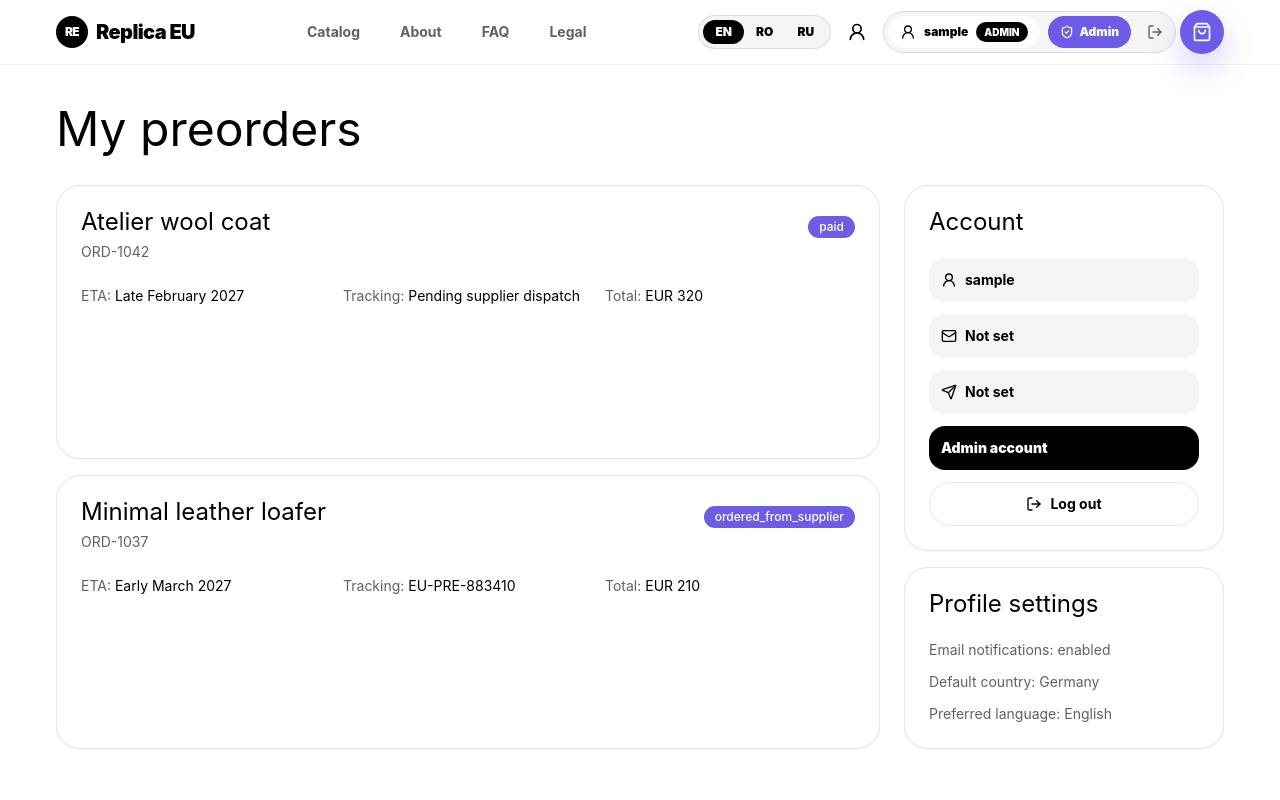
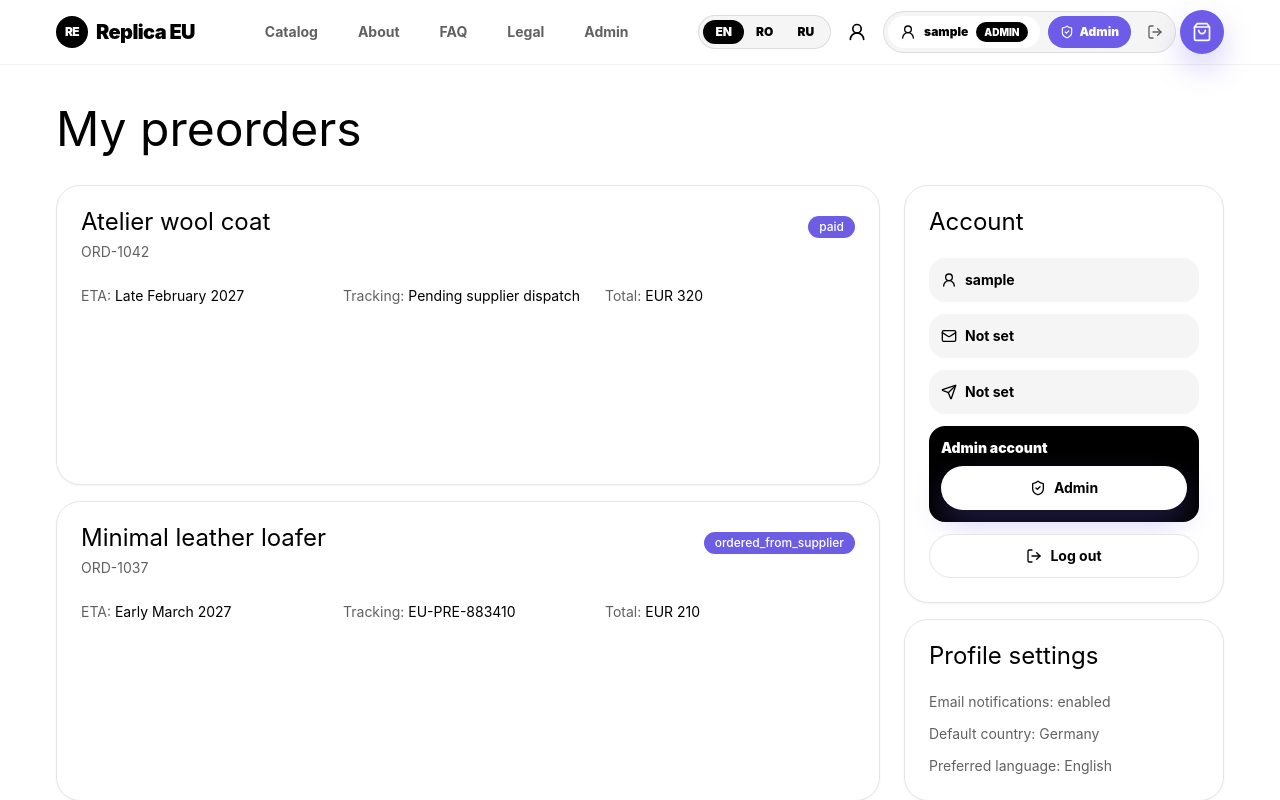
Before and after one commit to milkiees6faceit/replica, a Next.js app in the folder replica-eu/: page /en/dashboard in a window 1280 px wide. Shown: the top 800 px of the page. Built offline with nearby package versions, Linux system fonts and the light colour scheme; sample sign-in values are in the browser's storage.

Commit message:
Show admin navigation for admin accounts

```diff
--- a/replica-eu/components/auth/dashboard-profile.tsx
+++ b/replica-eu/components/auth/dashboard-profile.tsx
@@ -1,7 +1,7 @@
 "use client";
 
 import Link from "next/link";
-import { LogOut, Mail, Send, UserRound } from "lucide-react";
+import { LogOut, Mail, Send, ShieldCheck, UserRound } from "lucide-react";
 import { useEffect, useState } from "react";
 import { useTranslations } from "next-intl";
 import { Button } from "@/components/ui/button";
@@ -93,7 +93,15 @@ export function DashboardProfile({ locale }: { locale: Locale }) {
           {profile.telegram || t("unknown")}
         </p>
         {profile.role === "admin" ? (
-          <p className="rounded-2xl bg-black p-3 text-sm font-black text-white">{t("adminAccount")}</p>
+          <div className="grid gap-2 rounded-2xl bg-black p-3 text-sm font-black text-white">
+            <span>{t("adminAccount")}</span>
+            <Button asChild variant="secondary" className="w-full bg-white text-black hover:bg-[#A29BFE]">
+              <Link href={`/${locale}/admin`}>
+                <ShieldCheck className="h-4 w-4" />
+                Admin
+              </Link>
+            </Button>
+          </div>
         ) : null}
         <Button type="button" variant="outline" className="w-full" onClick={logout}>
           <LogOut className="h-4 w-4" />
--- a/replica-eu/components/layout/header.tsx
+++ b/replica-eu/components/layout/header.tsx
@@ -1,7 +1,8 @@
 "use client";
 
 import Link from "next/link";
-import { Home, Search, ShoppingBag, Sparkles, UserRound } from "lucide-react";
+import { Home, Search, ShieldCheck, ShoppingBag, Sparkles, UserRound } from "lucide-react";
+import { useEffect, useState } from "react";
 import { useTranslations } from "next-intl";
 import { AccountButton } from "@/components/auth/account-button";
 import { Button } from "@/components/ui/button";
@@ -9,12 +10,31 @@ import { localeNames, locales, type Locale } from "@/lib/i18n";
 
 export function Header({ locale }: { locale: Locale }) {
   const t = useTranslations("nav");
+  const [isAdmin, setIsAdmin] = useState(false);
   const links = [
     ["catalog", t("catalog")],
     ["about", t("about")],
     ["faq", t("faq")],
-    ["legal", t("legal")]
+    ["legal", t("legal")],
+    ...(isAdmin ? [["admin", t("admin")]] : [])
   ];
+  const mobileLinks = [
+    [Home, t("home"), `/${locale}`],
+    [Search, t("shop"), `/${locale}/catalog`],
+    [Sparkles, t("drops"), `/${locale}/catalog?status=limited`],
+    ...(isAdmin ? [[ShieldCheck, t("admin"), `/${locale}/admin`]] : []),
+    [ShoppingBag, t("bag"), `/${locale}/cart`]
+  ];
+
+  useEffect(() => {
+    function syncRole() {
+      setIsAdmin(window.localStorage.getItem("replica-eu-role") === "admin");
+    }
+
+    syncRole();
+    window.addEventListener("storage", syncRole);
+    return () => window.removeEventListener("storage", syncRole);
+  }, []);
 
   return (
     <>
@@ -61,13 +81,11 @@ export function Header({ locale }: { locale: Locale }) {
           </div>
         </div>
       </header>
-      <nav className="fixed inset-x-3 bottom-3 z-50 grid grid-cols-4 rounded-[28px] border border-black/10 bg-white/92 p-2 shadow-[0_18px_60px_rgba(0,0,0,0.16)] backdrop-blur-xl md:hidden">
-        {[
-          [Home, t("home"), `/${locale}`],
-          [Search, t("shop"), `/${locale}/catalog`],
-          [Sparkles, t("drops"), `/${locale}/catalog?status=limited`],
-          [ShoppingBag, t("bag"), `/${locale}/cart`]
-        ].map(([Icon, label, href]) => (
+      <nav
+        className="fixed inset-x-3 bottom-3 z-50 grid rounded-[28px] border border-black/10 bg-white/92 p-2 shadow-[0_18px_60px_rgba(0,0,0,0.16)] backdrop-blur-xl md:hidden"
+        style={{ gridTemplateColumns: `repeat(${mobileLinks.length}, minmax(0, 1fr))` }}
+      >
+        {mobileLinks.map(([Icon, label, href]) => (
           <Link key={label as string} href={href as string} className="flex flex-col items-center gap-1 rounded-2xl px-2 py-2 text-[11px] font-black text-muted-foreground active:bg-muted">
             <Icon className="h-5 w-5" />
             {label as string}
--- a/replica-eu/messages/en.json
+++ b/replica-eu/messages/en.json
@@ -5,6 +5,7 @@
     "about": "About",
     "faq": "FAQ",
     "legal": "Legal",
+    "admin": "Admin",
     "shop": "Shop",
     "drops": "Drops",
     "bag": "Bag"
--- a/replica-eu/messages/ro.json
+++ b/replica-eu/messages/ro.json
@@ -5,6 +5,7 @@
     "about": "Despre",
     "faq": "FAQ",
     "legal": "Legal",
+    "admin": "Admin",
     "shop": "Shop",
     "drops": "Dropuri",
     "bag": "Cos"
--- a/replica-eu/messages/ru.json
+++ b/replica-eu/messages/ru.json
@@ -5,6 +5,7 @@
     "about": "О нас",
     "faq": "FAQ",
     "legal": "Правовая информация",
+    "admin": "Админ",
     "shop": "Магазин",
     "drops": "Дропы",
     "bag": "Корзина"
```
